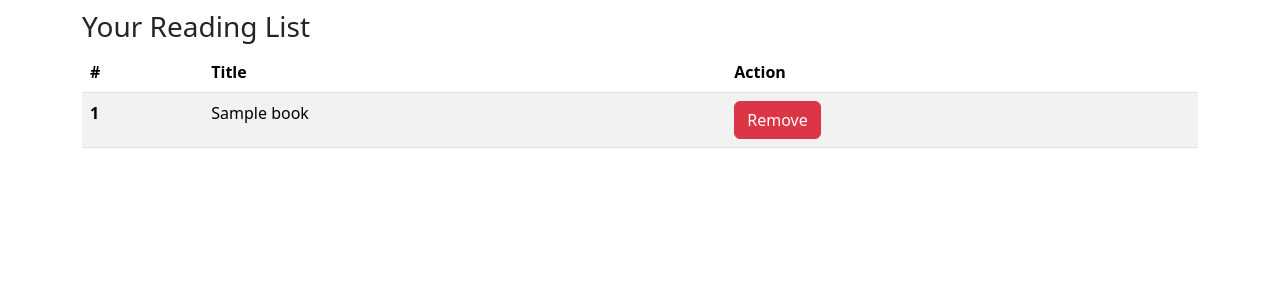
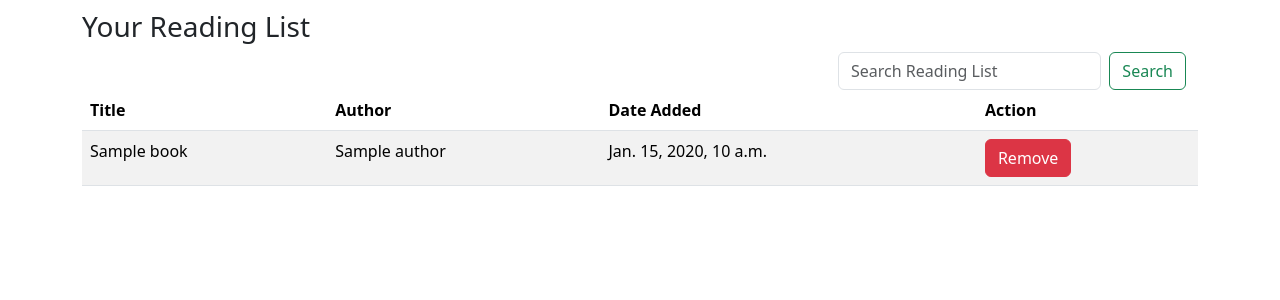
Before and after one commit to icabbi-alexanderjennings/Livi_Book_Test, a Django app: page /reading_list in a window 1280 px wide. Shown: the part 56-356 px from the top of the page. Run offline with Django 4.2, Linux system fonts and the light colour scheme; a user stored in the database is signed in; tables that the repository leaves empty hold one stand-in row (values such as "Sample post"); some libraries are stand-ins or nearby versions.

Commit message:
Added search feature and fixed issues with user experience

```diff
--- a/app/books/models.py
+++ b/app/books/models.py
@@ -1,21 +1,30 @@
 from django.db import models
 from django.contrib.auth.models import User
+from django.core.validators import RegexValidator
 
 class Author(models.Model):
     """ The details for an author """
-    first_name = models.CharField(max_length=100)
-    last_name = models.CharField(max_length=100)
+    name = models.CharField(max_length=200, default='', unique=True)
 
     def __str__(self):
         """ String representation of the model """
-        return self.first_name + " " +self.last_name
+        return self.name
 
 class Book(models.Model):
     """ The details for a book """
     title = models.CharField(max_length=200)
     author = models.ForeignKey(Author, on_delete=models.CASCADE, default=0)
-    date_published = models.DateTimeField()
-    isbn = models.CharField(max_length=20, default="")
+    date_published = models.DateField()
+    isbn = models.CharField(
+        max_length=20,
+        default="",
+        validators=[
+            RegexValidator(
+                regex=r'^(?=(?:\D*\d){10}(?:(?:\D*\d){3})?$)[\d-]+$',
+                message="Please enter a valid ISDN"
+            ),
+        ],
+    )
     description = models.TextField(default="")
 
     def __str__(self):
--- a/app/books/templates/books/author.html
+++ b/app/books/templates/books/author.html
@@ -1,13 +1,12 @@
 {% extends "books/base.html" %}
 
 {% block content %}
-    <h3>Author: {{ author.first_name }} {{ author.last_name }}</h3>
+    <h3>Author: {{ author.name }}</h3>
 
     {% if books %}
         <table class="table table-striped">
             <thead>
                 <tr>
-                    <th scope="col">#</th>
                     <th scope="col">Title</th>
                     <th scope="col">Author</th>
                     <th scope="col">Date Published</th>
@@ -21,7 +20,6 @@
             <tbody>
             {% for book in books %}
                 <tr>
-                    <th scope="row">{{ book.id}}</th>
                     <td>{{ book.title }}</td>
                     <td>{{ book.author }}</td>
                     <td>{{ book.date_published }}</td>
--- a/app/books/templates/books/base.html
+++ b/app/books/templates/books/base.html
@@ -23,6 +23,11 @@
             .nav-link {
                 color: #fff;
             }
+
+            .item-form {
+                margin: 5px;
+            }
+
         </style>
     </head>
     <body>
--- a/app/books/templates/books/reading_list.html
+++ b/app/books/templates/books/reading_list.html
@@ -4,27 +4,41 @@
     <h3>Your Reading List</h3>
 
     {% if reading_list %}
+    <div class="container">
+        <div class="row">
+            <div class="col col-xl-8">
+            </div>
+            <div class="col col-sm-4">
+                <form class="d-flex" role="search" action="{% url 'books:reading_list_search' %}" method='get'>
+                    <input class="form-control me-2" type="search" name="search" placeholder="Search Reading List">
+                    <button class="btn btn-outline-success" type="submit">Search</button>
+                </form>
+            </div>
+        </div>
+    </div>
+
         <table class="table table-striped">
             <thead>
                 <tr>
-                    <th scope="col">#</th>
                     <th scope="col">Title</th>
+                    <th scope="col">Author</th>
+                    <th scope="col">Date Added</th>
                     <th scope="col">Action</th>
                 </tr>
             </thead>
             <tbody>
             {% for item in reading_list %}
                 <tr>
-                    <th scope="row">{{ item.id}}</th>
-                    <td>{{ item.book }}</td>
+                    <td>{{ item.book.title }}</td>
+                    <td>{{ item.book.author }}</td>
+                    <td>{{ item.date_added }}</td>
                     <td><a class="btn btn-danger" href="{% url 'books:reading_list_delete' item.book.id %}" role="button">Remove</a></td>
                 </tr>
             {% endfor %}
             </tbody>
         </table>
     {% else %}
-        <p>There are no books in your reading list!</p>
-        <p>Visit the books page to add books to your list</p>
+        <p>No books were found in your reading list!</p>
     {% endif%}
 
 {% endblock content %}
--- a/app/books/urls.py
+++ b/app/books/urls.py
@@ -10,16 +10,19 @@ urlpatterns = [
     # Manage Authors
     path('authors', views.author_list, name='authors'),
     path('author/<int:author_id>/', views.author_single, name='author'),
+    path('author_search', views.author_search, name='author_search'),
     path('author_add', views.author_add, name='author_add'),
     path('author_edit/<int:author_id>/', views.author_edit, name='author_edit'),
     path('author_delete/<int:author_id>/', views.author_delete, name='author_delete'),
     # Manage Books
     path('books', views.book_list, name='books'),
+    path('book_search', views.book_search, name='book_search'),
     path('book_add', views.book_add, name='book_add'),
     path('book_edit/<int:book_id>/', views.book_edit, name='book_edit'),
     path('book_delete/<int:book_id>/', views.book_delete, name='book_delete'),
     # Manage Reading List
     path('reading_list', views.reading_list, name='reading_list'),
+    path('reading_list_search', views.reading_list_search, name='reading_list_search'),
     path('reading_list_add/<int:book_id>/', views.reading_list_add, name='reading_list_add'),
     path('reading_list_delete/<int:book_id>/', views.reading_list_delete, name='reading_list_delete'),
 ]
--- a/app/books/views.py
+++ b/app/books/views.py
@@ -9,7 +9,7 @@ def index(request):
 # Code for handling Authors
 def author_list(request):
     """ Show all the authors """
-    authors = Author.objects.order_by('last_name')
+    authors = Author.objects.order_by('name')
     context = {'authors': authors}
     return render(request, 'books/authors.html', context)
 
@@ -20,6 +20,15 @@ def author_single(request, author_id):
     context = {'author': author, 'books': books}
     return render(request, 'books/author.html', context)
 
+def author_search(request):
+    """ Find Authors """
+    if 'search' in request.GET:
+        authors = Author.objects.all().filter(name__contains=request.GET['search']).order_by('name')
+    else:
+        authors = Author.objects.order_by('name')
+    context = {'authors': authors}
+    return render(request, 'books/authors.html', context)
+
 @login_required
 def author_add(request):
     """ Add a new author to the database """
@@ -29,7 +38,10 @@ def author_add(request):
         form = AuthorForm(data=request.POST)
         if form.is_valid():
             form.save()
-            return redirect('books:authors')
+            if "author_add" in request.META['HTTP_REFERER']:
+                return redirect('books:authors')
+            else:
+                return redirect(request.META['HTTP_REFERER'])
 
     context = {'form': form}
     return render(request, 'books/author_add.html', context)
@@ -60,22 +72,32 @@ def author_delete(request, author_id):
 # Code for handling Books
 def book_list(request):
     """ Show all the books """
-    books = Book.objects.order_by('date_published')
+    books = Book.objects.order_by('title')
+    context = {'books': books}
+    return render(request, 'books/books.html', context)
+
+def book_search(request):
+    """ Find books """
+    if 'search' in request.GET:
+        books = Book.objects.all().filter(title__contains=request.GET['search']).order_by('title')
+    else:
+        books = Book.objects.order_by('title')
     context = {'books': books}
     return render(request, 'books/books.html', context)
 
 @login_required
 def book_add(request):
-    """ Add a new author to the database """
+    """ Add a new book to the database """
+    author_form = AuthorForm()
     if request.method != 'POST':
-        form = BookForm()
+        book_form = BookForm()
     else:
-        form = BookForm(data=request.POST)
-        if form.is_valid():
-            form.save()
+        book_form = BookForm(data=request.POST)
+        if book_form.is_valid():
+            book_form.save()
             return redirect('books:books')
 
-    context = {'form': form}
+    context = {'author_form': author_form, 'book_form': book_form}
     return render(request, 'books/book_add.html', context)
 
 @login_required
@@ -110,6 +132,16 @@ def reading_list(request):
     return render(request, 'books/reading_list.html', context)
 
 @login_required
+def reading_list_search(request):
+    """ Find books in reading list """
+    if 'search' in request.GET:
+        reading_list = Reading_List.objects.filter(owner=request.user).filter(book__title__contains=request.GET['search']).order_by('book__title')
+    else:
+        reading_list = Reading_List.objects.filter(owner=request.user).order_by('date_added')
+    context = {'reading_list': reading_list}
+    return render(request, 'books/reading_list.html', context)
+
+@login_required
 def reading_list_add(request, book_id):
     """ Add to the users personal reading list """
     book = Book.objects.get(id=book_id)
```
Also changed, not shown: app/books/forms.py (+7 -9 lines), app/books/templates/books/author_add.html (+6 -3 lines), app/books/templates/books/author_edit.html (+6 -3 lines), app/books/templates/books/authors.html (+16 -9 lines), app/books/templates/books/book_add.html (+37 -6 lines), app/books/templates/books/book_edit.html (+6 -3 lines), app/books/templates/books/books.html (+14 -4 lines), README.md, app/books/migrations/0006_remove_author_first_name_remove_author_last_name_and_more.py (added), app/books/migrations/0007_alter_book_date_published.py (added), app/books/migrations/0008_alter_author_name_alter_book_isbn.py (added).
